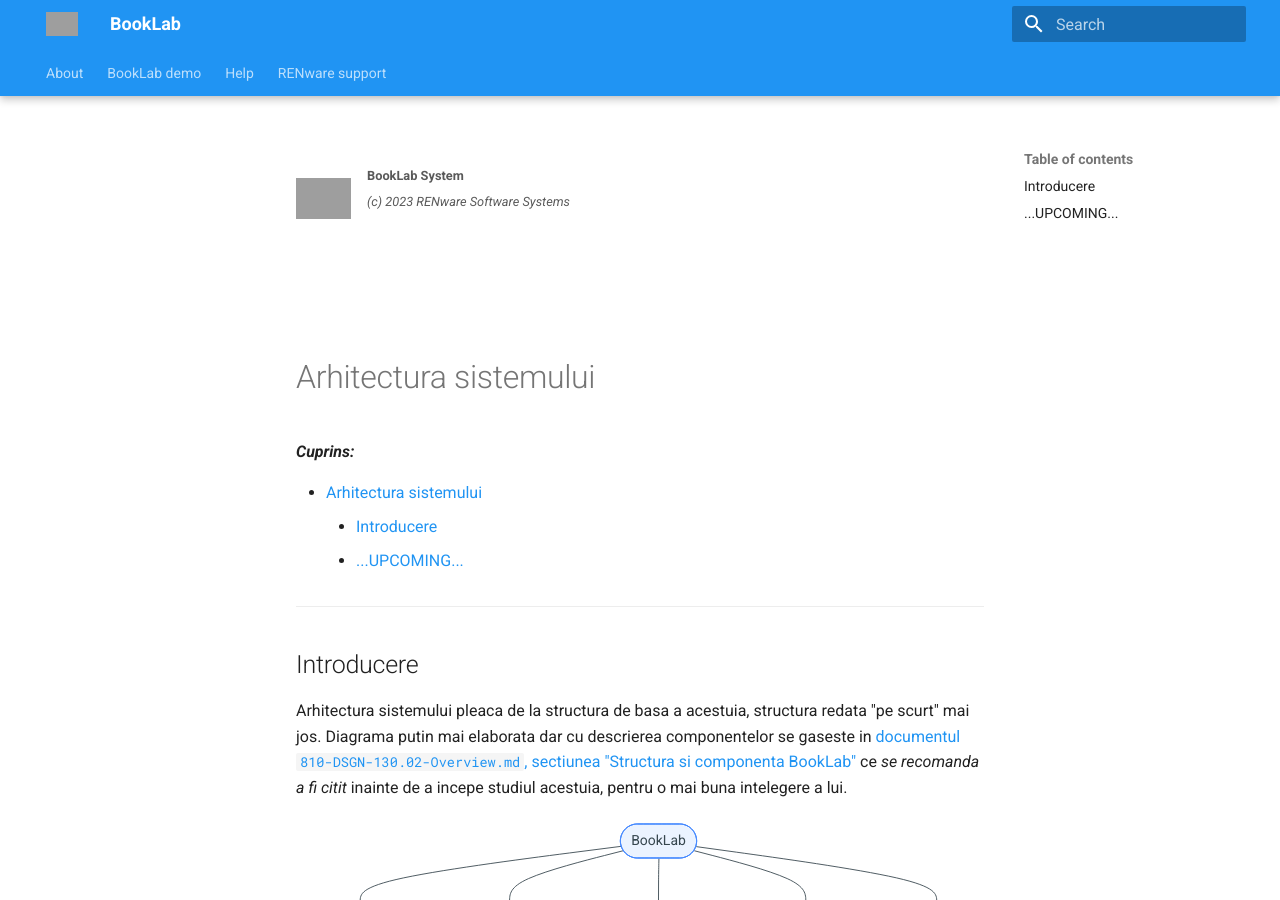
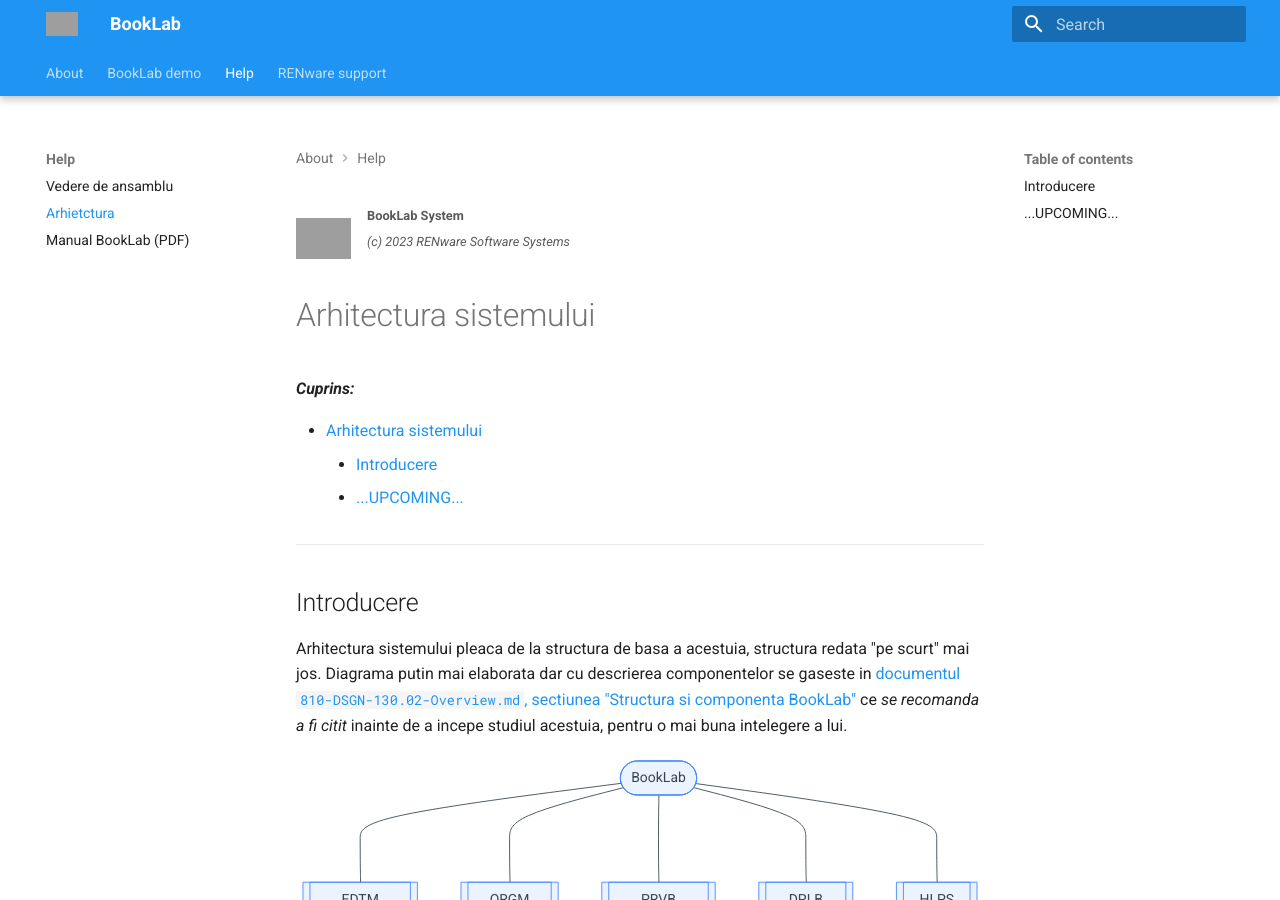
Before and after one commit to petre-renware/booklab, an MkDocs documentation site: the page built from doc_src/help/810-DSGN-810.02-System_Landscape.md, in a window 1280 px wide and 900 px high. Built offline with MkDocs 1.6.1 and Material for MkDocs 9.7.7, drawn with Linux system fonts in a browser that asks for light colours; grey boxes are pictures that could not be loaded.

Commit message:
closed 230829piu_i

```diff
--- a/doc_src/help/810-DSGN-810.02-System_Landscape.md
+++ b/doc_src/help/810-DSGN-810.02-System_Landscape.md
@@ -1,7 +1,7 @@
 ![booklab_logo](../pictures/booklab_logo.png){ width="55" align=left }
 <small markdown>**BookLab System**<br>
 *(c) 2023 RENware Software Systems*
-</small><br><br><br><br><br><br>
+</small><br><br>
 
 
 # Arhitectura sistemului
--- a/mkdocs.yml
+++ b/mkdocs.yml
@@ -8,12 +8,13 @@
     - About: index.md
     - BookLab demo: wip.md #NOTE this will need to point to ...where application start...
     - Help:
-        - Overview: help/810-DSGN-130.02-Overview.md
-        - BookLab Manual (PDF): pdfs/print_page.html/print_page.pdf
+        - Vedere de ansamblu: help/810-DSGN-130.02-Overview.md
+        - Arhietctura: help/810-DSGN-810.02-System_Landscape.md
+        - Manual BookLab (PDF): pdfs/print_page.html/print_page.pdf
     - RENware support:
-        - Support: https://www.renware.eu/support.html
+        - Suport: https://www.renware.eu/support.html
         - Contact: https://www.renware.eu/contact.html
-        - How to buy: https://www.renware.eu/resources.html#how-to-buy-from-renware
+        - Cum cumpar: https://www.renware.eu/resources.html#how-to-buy-from-renware
 
 
 
```
Also changed, not shown: CHANGELOG.md (+2 -1 lines), doc_src/help/810-DSGN-130.02-Overview.md (+1 -1 lines).
